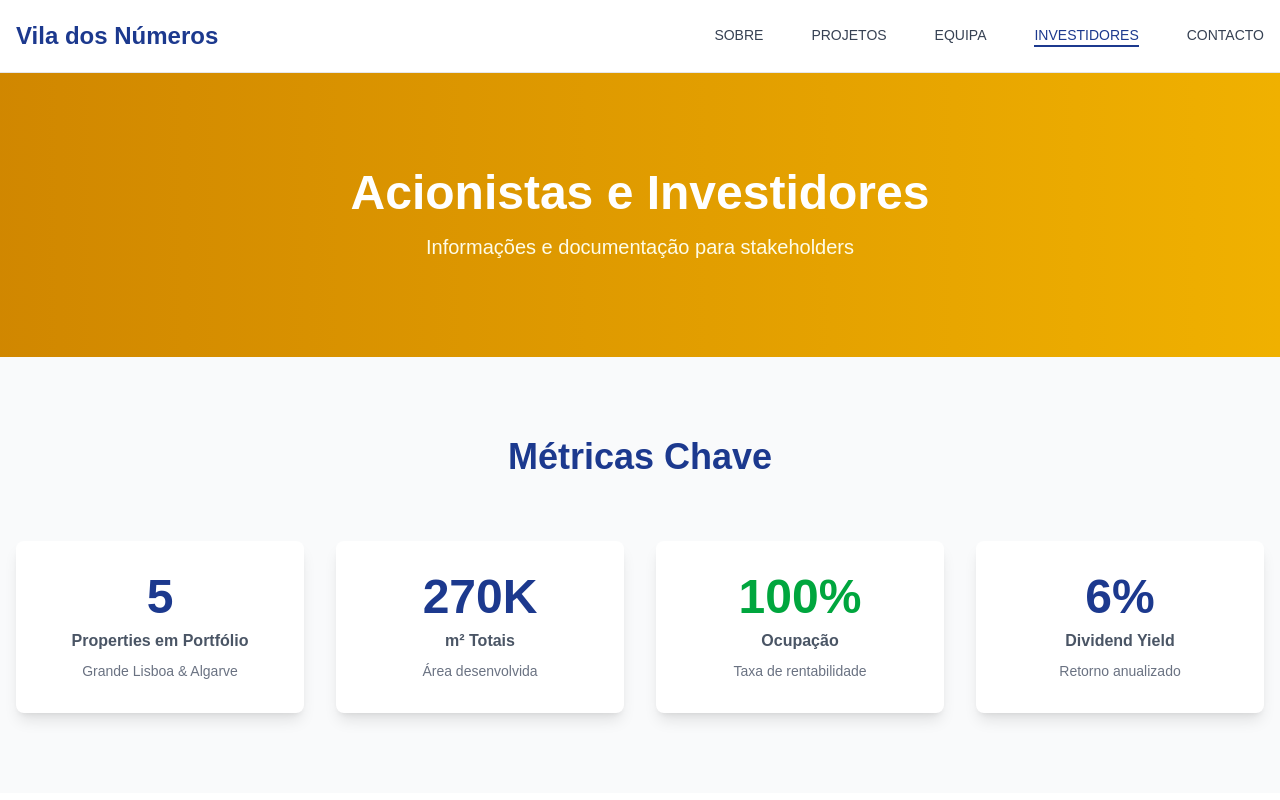
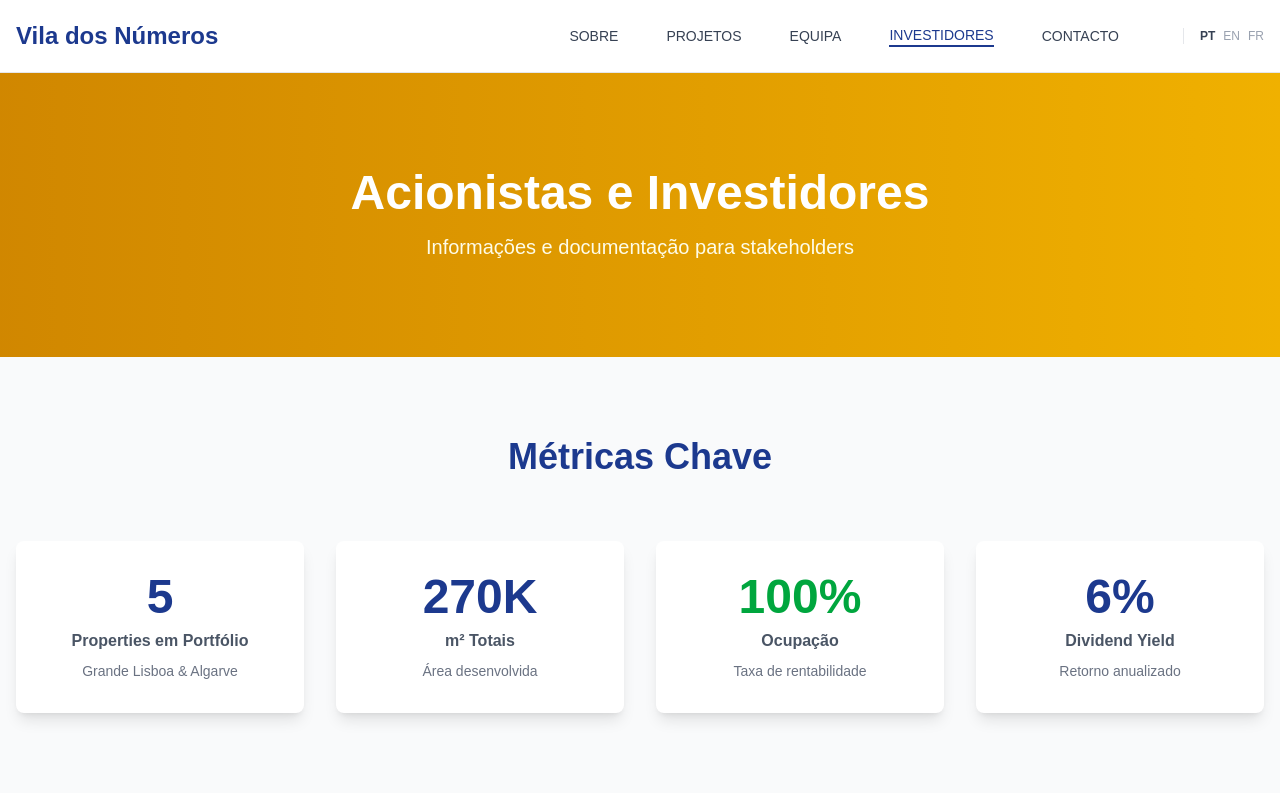
Before and after one commit to nunoleal-dotcom/viladosnumeros-headless, a Next.js app: page /investors in a window 1280 px wide. Shown: the top 800 px of the page. Built offline with nearby package versions, Linux system fonts and the light colour scheme.

Commit message:
Add language selector (PT, EN, FR) to header

```diff
--- a/app/investors/page.tsx
+++ b/app/investors/page.tsx
@@ -11,7 +11,7 @@ export default function InvestorsPage() {
           <Link href="/" className="text-2xl font-bold text-blue-900">
             Vila dos Números
           </Link>
-          <nav className="flex gap-12">
+          <nav className="flex gap-12 items-center">
             <a href="/#sobre" className="text-gray-700 hover:text-blue-900 transition text-sm font-medium">
               SOBRE
             </a>
@@ -27,6 +27,13 @@ export default function InvestorsPage() {
             <a href="/#contacto" className="text-gray-700 hover:text-blue-900 transition text-sm font-medium">
               CONTACTO
             </a>
+
+            {/* Language Selector */}
+            <div className="flex gap-2 ml-4 pl-4 border-l border-gray-200">
+              <a href="#" className="text-gray-700 hover:text-blue-900 transition text-xs font-semibold">PT</a>
+              <a href="#" className="text-gray-400 hover:text-blue-900 transition text-xs font-medium">EN</a>
+              <a href="#" className="text-gray-400 hover:text-blue-900 transition text-xs font-medium">FR</a>
+            </div>
           </nav>
         </div>
       </header>
--- a/app/page.tsx
+++ b/app/page.tsx
@@ -456,12 +456,19 @@ export default function Home() {
           <a href="#" className="flex items-center gap-3">
             <img src="/logo.png" alt="Vila dos Números" className="h-12 w-auto" />
           </a>
-          <nav className="flex gap-12">
+          <nav className="flex gap-12 items-center">
             <a href="#sobre" className="text-gray-700 hover:text-blue-900 transition text-sm font-medium">SOBRE</a>
             <a href="#projetos" className="text-gray-700 hover:text-blue-900 transition text-sm font-medium">PROJETOS</a>
             <a href="#equipa" className="text-gray-700 hover:text-blue-900 transition text-sm font-medium">EQUIPA</a>
             <a href="/investors" className="text-gray-700 hover:text-blue-900 transition text-sm font-medium">INVESTIDORES</a>
             <a href="#contacto" className="text-gray-700 hover:text-blue-900 transition text-sm font-medium">CONTACTO</a>
+
+            {/* Language Selector */}
+            <div className="flex gap-2 ml-4 pl-4 border-l border-gray-200">
+              <a href="#" className="text-gray-700 hover:text-blue-900 transition text-xs font-semibold">PT</a>
+              <a href="#" className="text-gray-400 hover:text-blue-900 transition text-xs font-medium">EN</a>
+              <a href="#" className="text-gray-400 hover:text-blue-900 transition text-xs font-medium">FR</a>
+            </div>
           </nav>
         </div>
       </header>
```
